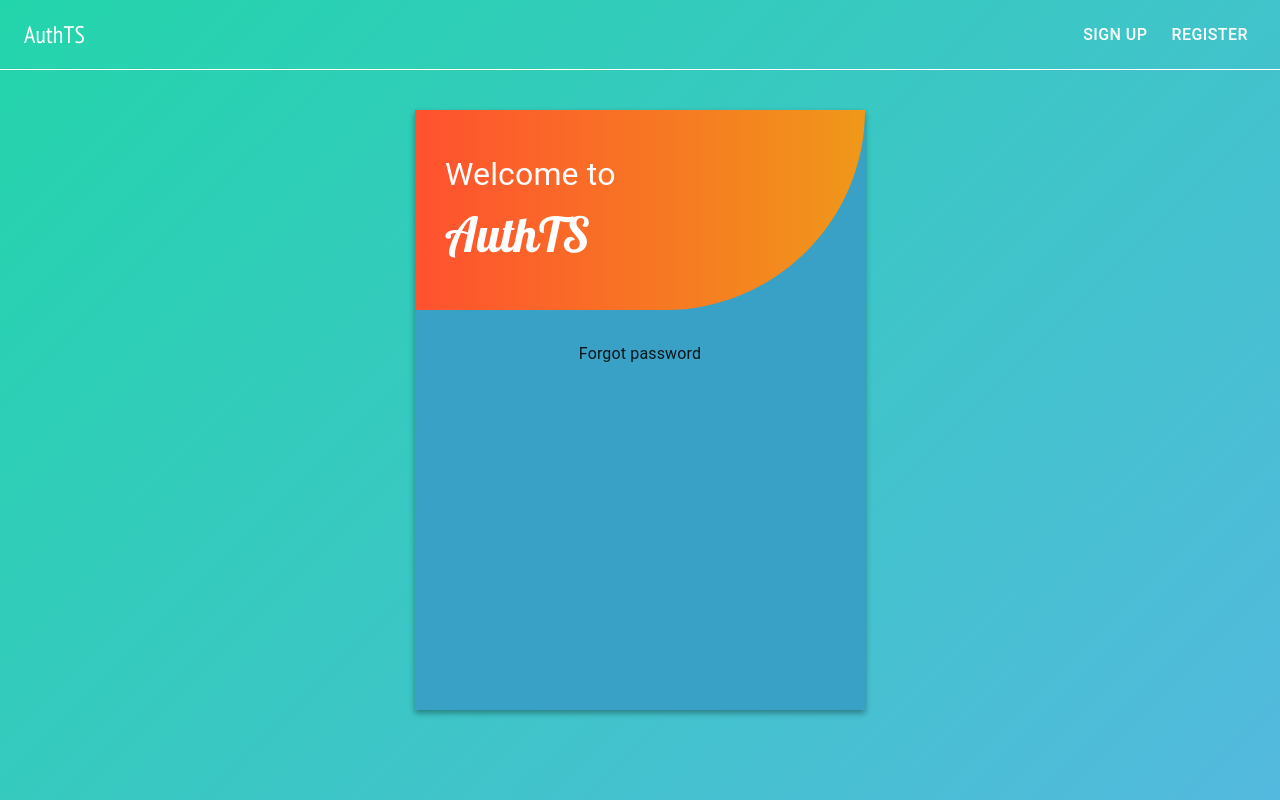
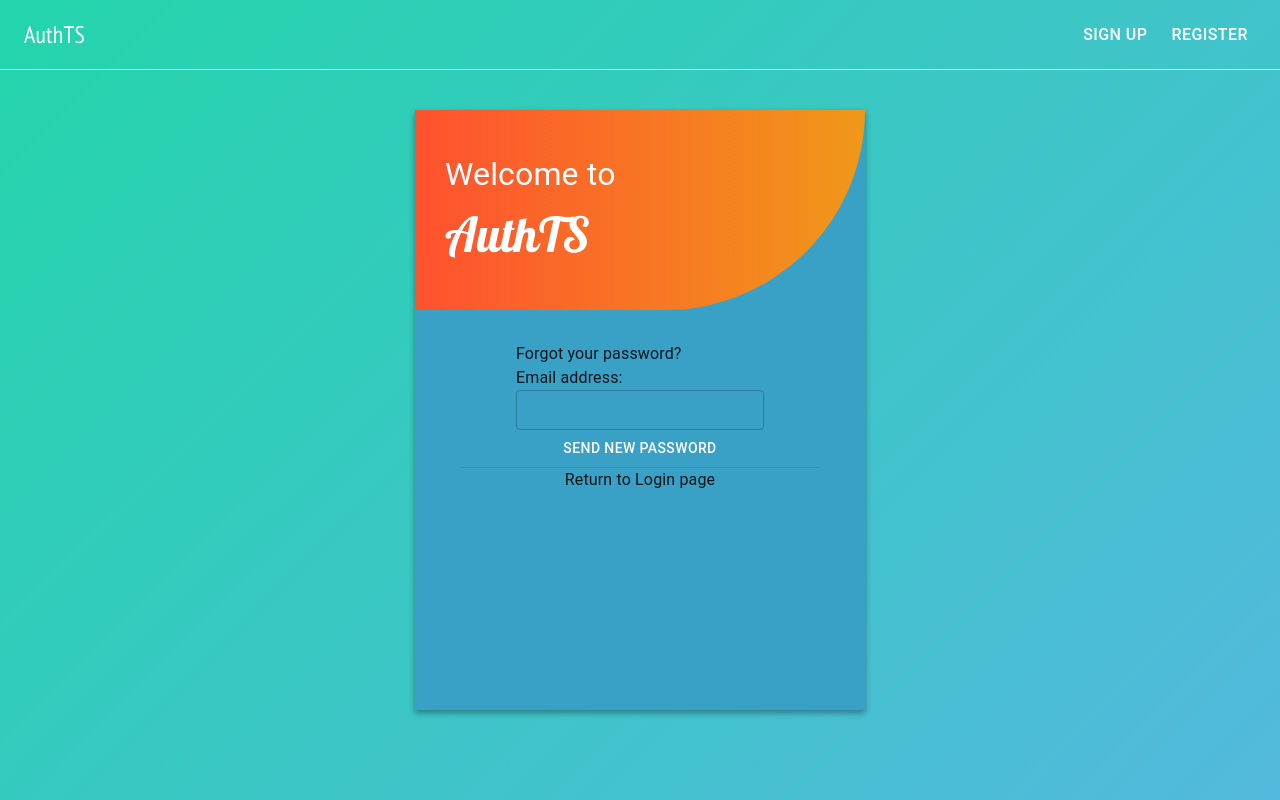
Before and after one commit to TadasSipavicius/Authentication-System-Frontend, a React (Create React App) app: page / in a window 1280 px wide. Both pictures are taken after a click on the element "Forgot Password?". Built offline with nearby package versions, Linux system fonts and the light colour scheme.

Commit message:
updated forgotpassword component

```diff
--- a/src/Components/Cards/ForgotPasswordCard/ForgotPasswordCard.tsx
+++ b/src/Components/Cards/ForgotPasswordCard/ForgotPasswordCard.tsx
@@ -1,11 +1,17 @@
+import { Box, Divider } from '@mui/material';
 import React from 'react';
+import ForgotPasswordCredentialsForm from './ForgotPasswordCredentialsForm/ForgotPasswordCredentialsForm';
+import ForgotPasswordFooter from './ForgotPasswordFooter/ForgotPasswordFooter';
 
 const ForgotPasswordCard = () => {
 
-    return(
-        <div>
-            Forgot password
-        </div>
+    return (
+        <>
+            <ForgotPasswordCredentialsForm />
+            <Divider variant="middle" sx={{ width: "80%" }} />
+            <ForgotPasswordFooter />
+        </>
+
     )
 }
 
--- /dev/null
+++ b/src/Components/Cards/ForgotPasswordCard/ForgotPasswordCredentialsForm/ForgotPasswordCredentialsForm.tsx
@@ -0,0 +1,28 @@
+import { Box, Button, TextField, Typography } from '@mui/material';
+import styles from './ForgotPasswordCredentialsForm.Styling';
+import React from 'react';
+
+const ForgotPasswordCredentialsForm = () => {
+
+    return (
+        <>
+            <Box>
+                <Typography >
+                    Forgot  your password?
+                </Typography>
+                <Typography sx={styles.emailLabel}>
+                    Email address:
+                </Typography>
+                <TextField
+                    size='small'
+                />
+            </Box>
+
+            <Button>
+                Send New Password
+            </Button>
+        </>
+    );
+}
+
+export default ForgotPasswordCredentialsForm;
--- /dev/null
+++ b/src/Components/Cards/ForgotPasswordCard/ForgotPasswordFooter/ForgotPasswordFooter.tsx
@@ -0,0 +1,15 @@
+import { Box, Typography } from '@mui/material';
+import React from 'react';
+
+const ForgotPasswordFooter = () => {
+
+    return (
+        <Box>
+            <Typography>
+                Return to Login page
+            </Typography>
+        </Box>
+    )
+}
+
+export default ForgotPasswordFooter;
```
Also changed, not shown: src/Components/Cards/ForgotPasswordCard/ForgotPasswordCredentialsForm/ForgotPasswordCredentialsForm.Styling.ts (added, +7 -0 lines), src/Components/Cards/ForgotPasswordCard/ForgotPasswordFooter/ForgotPasswordFooter.Styling.ts (added, +7 -0 lines).
